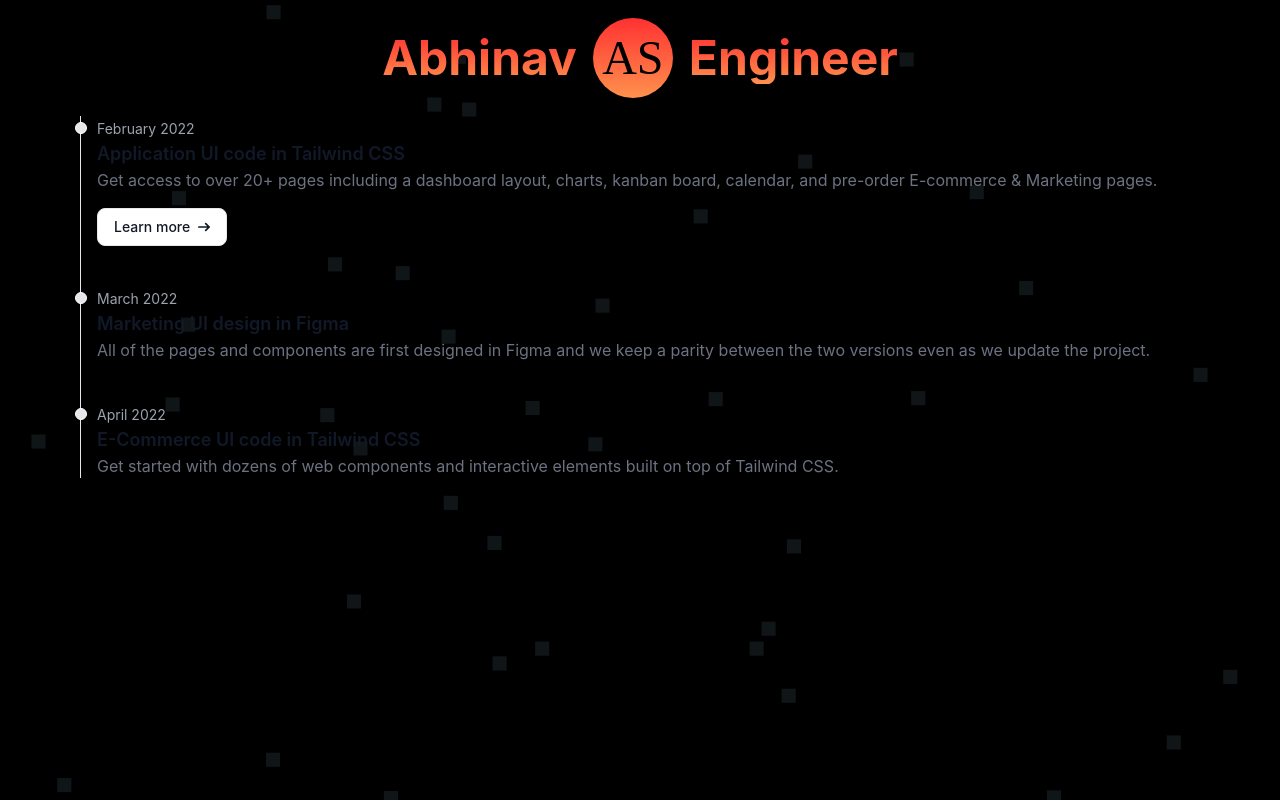
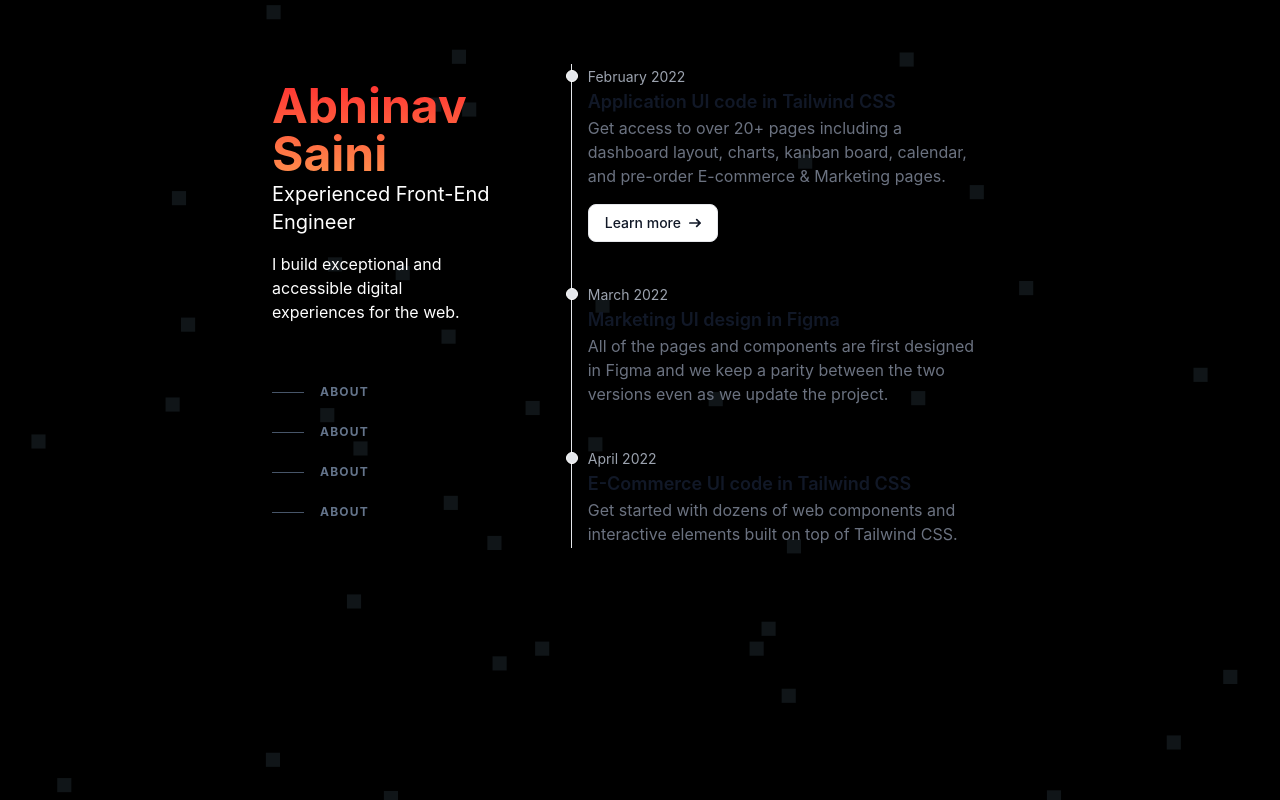
Before and after one commit to me4abhi/me4abhi.github.io, a React (Create React App) app: page / in a window 1280 px wide. Built offline with nearby package versions, Linux system fonts and the light colour scheme; a web font is replaced by a local one.

Commit message:
feat: sidenav + timeline changes

```diff
--- /dev/null
+++ b/src/components/atoms/HyphenedLink.tsx
@@ -0,0 +1,28 @@
+import React from 'react';
+
+interface HyphenedLinkProps {
+  children: React.ReactNode;
+  href: string;
+  target?: string;
+}
+
+const HyphenedLink: React.FC<HyphenedLinkProps> = (props) => {
+  const { children, href, target } = props;
+
+  return (
+    <>
+      <a
+        className="group flex items-center py-3 active"
+        href={href}
+        target={target}
+      >
+        <span className="nav-indicator mr-4 h-px w-8 bg-slate-600 transition-all group-hover:w-16 group-hover:bg-slate-200 group-focus-visible:w-16 group-focus-visible:bg-slate-200 motion-reduce:transition-none"></span>
+        <span className="nav-text text-xs font-bold uppercase tracking-widest text-slate-500 group-hover:text-slate-200 group-focus-visible:text-slate-200">
+          {children}
+        </span>
+      </a>
+    </>
+  );
+};
+
+export default HyphenedLink;
--- /dev/null
+++ b/src/components/atoms/Spacer.tsx
@@ -0,0 +1,12 @@
+import React from 'react';
+
+interface SpacerProps {
+  size: string;
+}
+
+const Spacer: React.FC<SpacerProps> = (props) => {
+  const { size } = props;
+  return <div style={{ height: size }}></div>;
+};
+
+export default Spacer;
--- a/src/components/molecules/Timeline.tsx
+++ b/src/components/molecules/Timeline.tsx
@@ -4,7 +4,7 @@ import TextDisc from '../atoms/TextDisc';
 const Timeline: React.FC = () => {
   return (
     <>
-      <ol className="relative border-s border-gray-200 dark:border-gray-700 mx-20">
+      <ol className="relative border-s border-gray-200 dark:border-gray-700 mx-12">
         <li className="mb-10 ms-4">
           <div className="absolute w-3 h-3 bg-gray-200 rounded-full mt-1.5 -start-1.5 border border-white dark:border-gray-900 dark:bg-gray-700"></div>
           <time className="mb-1 text-sm font-normal leading-none text-gray-400 dark:text-gray-500">
--- a/src/pages/HomePage.tsx
+++ b/src/pages/HomePage.tsx
@@ -1,12 +1,18 @@
 import Timeline from '../components/molecules/Timeline';
 import Header from '../components/organisms/Header';
+import InfoSidebar from '../templates/Layout/InfoSidebar';
 
 const HomePage: React.FC = () => {
   return (
-    <div style={{ zIndex: '9' }}>
-      <Header />
-      <Timeline />
-    </div>
+    <>
+      {/* <Header /> */}
+      {/* <div className="w-full"> */}
+      <div style={{ zIndex: '9' }} className="w-[60%] mx-auto mt-16 flex gap-4">
+        <InfoSidebar />
+        <Timeline />
+      </div>
+      {/* </div> */}
+    </>
   );
 };
 
--- /dev/null
+++ b/src/templates/Layout/InfoSidebar.tsx
@@ -0,0 +1,35 @@
+import React from 'react';
+import Spacer from '../../components/atoms/Spacer';
+import HyphenedLink from '../../components/atoms/HyphenedLink';
+
+const InfoSidebar: React.FC = () => {
+  return (
+    <div className="w-[80%] text-white p-4">
+      <h2 className="text-gradient text-5xl font-bold">Abhinav Saini</h2>
+      <h3 className="text-xl">Experienced Front-End Engineer</h3>
+      <Spacer size="1rem" />
+      <p className="text-md">
+        I build exceptional and accessible digital experiences for the web.
+      </p>
+      <Spacer size="3rem" />
+      <nav>
+        <ol>
+          <li>
+            <HyphenedLink href="#about">About</HyphenedLink>
+          </li>
+          <li>
+            <HyphenedLink href="#about">About</HyphenedLink>
+          </li>
+          <li>
+            <HyphenedLink href="#about">About</HyphenedLink>
+          </li>
+          <li>
+            <HyphenedLink href="#about">About</HyphenedLink>
+          </li>
+        </ol>
+      </nav>
+    </div>
+  );
+};
+
+export default InfoSidebar;
```
